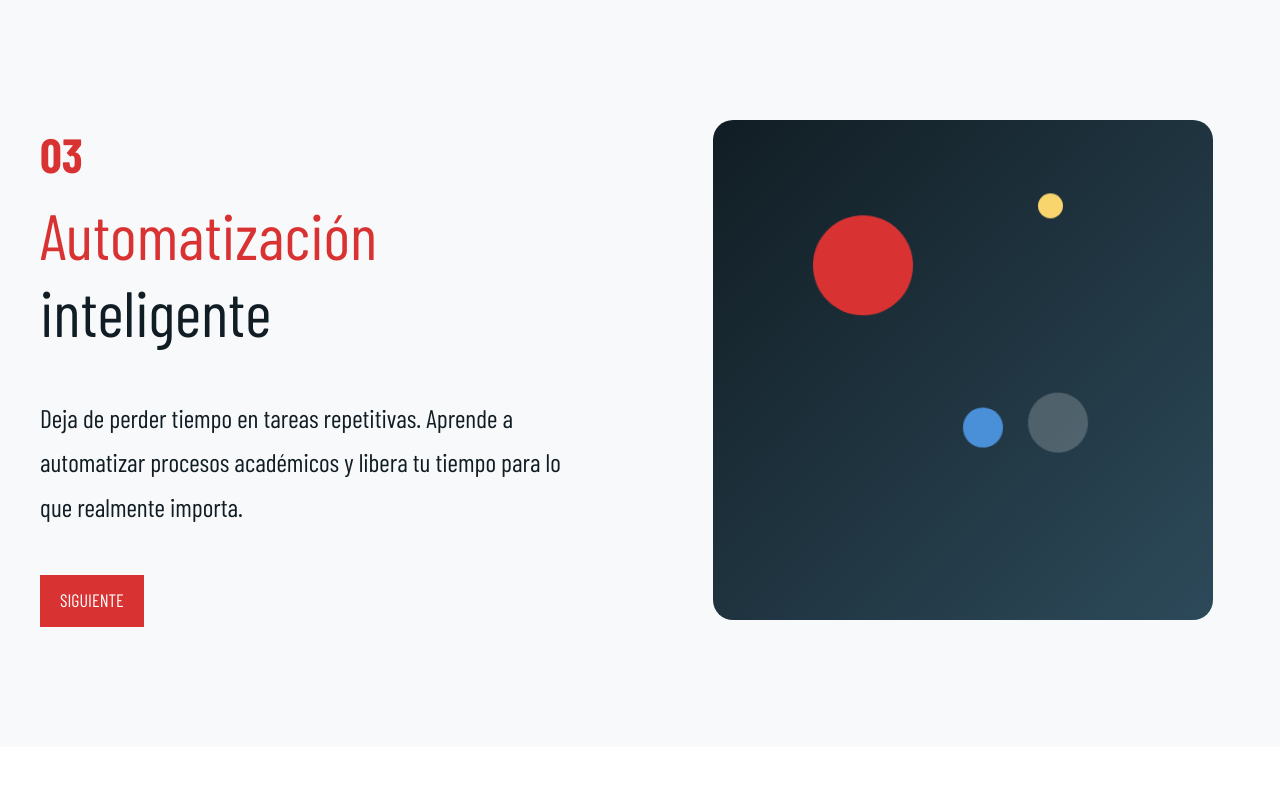
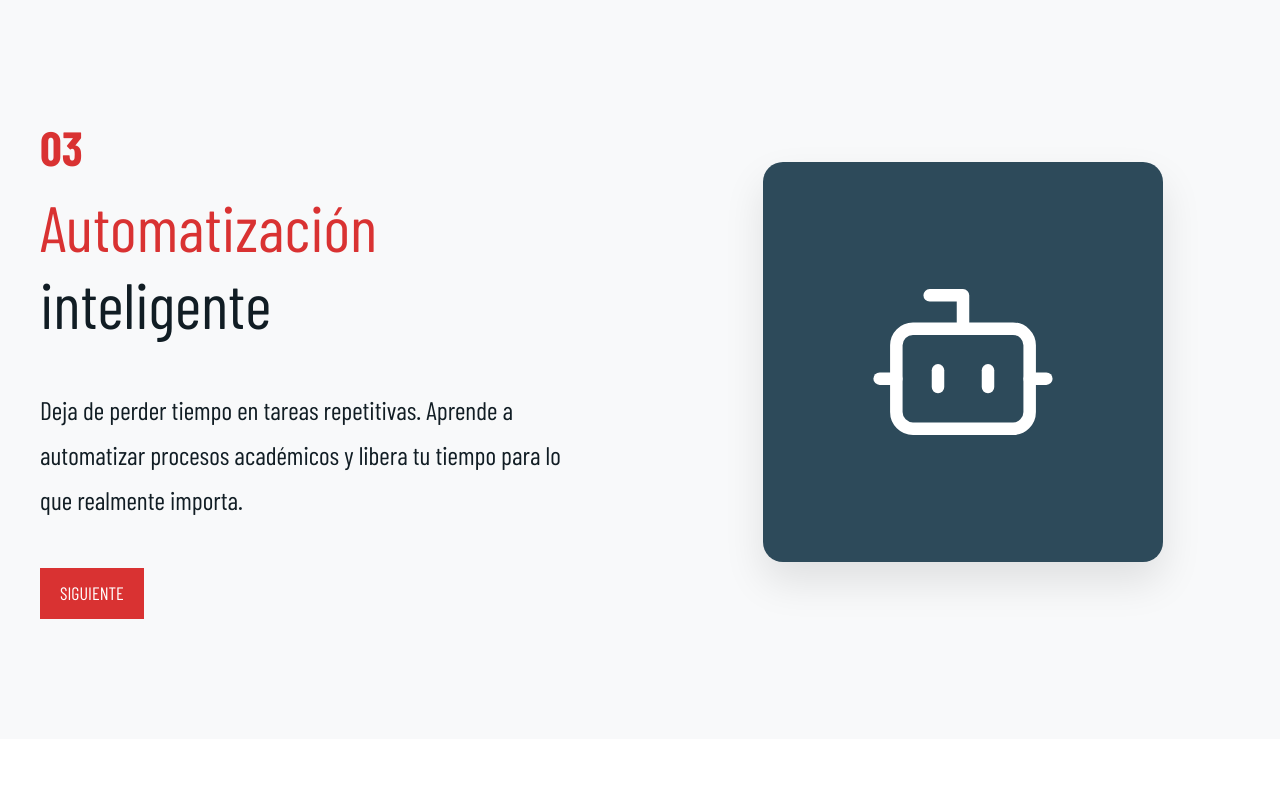
Before and after one commit to NataliaHerreraMurillo/dation-campus, a website built with Vite: page index.html in a window 1280 px wide. Shown: the part 3160-3960 px from the top of the page. Built offline with nearby package versions, Linux system fonts and the light colour scheme; a web font is replaced by a local one.

Commit message:
feat: create initial homepage with dynamic rendering of content sections and styling.

```diff
--- a/src/main.js
+++ b/src/main.js
@@ -95,9 +95,11 @@ function renderHomePage() {
           <a href="#paso2" class="btn btn-primary">SIGUIENTE</a>
         </div>
         <div class="process-step__illustration">
-          <div class="illustration-placeholder">
-            <div class="planet planet--1"></div>
-            <div class="planet planet--2"></div>
+          <div class="icon-placeholder bg-blue">
+            <svg xmlns="http://www.w3.org/2000/svg" viewBox="0 0 24 24" fill="none" stroke="currentColor" stroke-width="1.5" stroke-linecap="round" stroke-linejoin="round">
+              <path d="M2 3h6a4 4 0 0 1 4 4v14a3 3 0 0 0-3-3H2z"/>
+              <path d="M22 3h-6a4 4 0 0 0-4 4v14a3 3 0 0 1 3-3h7z"/>
+            </svg>
           </div>
         </div>
       </div>
@@ -118,9 +120,12 @@ function renderHomePage() {
           <a href="#paso3" class="btn btn-primary">SIGUIENTE</a>
         </div>
         <div class="process-step__illustration">
-          <div class="illustration-placeholder" style="background: rgba(255,255,255,0.1);">
-            <div class="planet planet--1"></div>
-            <div class="planet planet--2"></div>
+          <div class="icon-placeholder bg-red">
+            <svg xmlns="http://www.w3.org/2000/svg" viewBox="0 0 24 24" fill="none" stroke="currentColor" stroke-width="1.5" stroke-linecap="round" stroke-linejoin="round">
+              <circle cx="12" cy="12" r="10"/>
+              <circle cx="12" cy="12" r="6"/>
+              <circle cx="12" cy="12" r="2"/>
+            </svg>
           </div>
         </div>
       </div>
@@ -141,9 +146,15 @@ function renderHomePage() {
           <a href="#paso4" class="btn btn-primary">SIGUIENTE</a>
         </div>
         <div class="process-step__illustration">
-          <div class="illustration-placeholder">
-            <div class="planet planet--1"></div>
-            <div class="planet planet--2"></div>
+          <div class="icon-placeholder bg-gray">
+            <svg xmlns="http://www.w3.org/2000/svg" viewBox="0 0 24 24" fill="none" stroke="currentColor" stroke-width="1.5" stroke-linecap="round" stroke-linejoin="round">
+              <path d="M12 8V4H8"/>
+              <rect width="16" height="12" x="4" y="8" rx="2"/>
+              <path d="M2 14h2"/>
+              <path d="M20 14h2"/>
+              <path d="M15 13v2"/>
+              <path d="M9 13v2"/>
+            </svg>
           </div>
         </div>
       </div>
@@ -164,9 +175,13 @@ function renderHomePage() {
           <a href="#paso5" class="btn btn-outline">SIGUIENTE</a>
         </div>
         <div class="process-step__illustration">
-          <div class="illustration-placeholder">
-            <div class="planet planet--1"></div>
-            <div class="planet planet--2"></div>
+          <div class="icon-placeholder bg-blue">
+            <svg xmlns="http://www.w3.org/2000/svg" viewBox="0 0 24 24" fill="none" stroke="currentColor" stroke-width="1.5" stroke-linecap="round" stroke-linejoin="round">
+              <path d="M3 3v18h18"/>
+              <path d="M18 17V9"/>
+              <path d="M13 17V5"/>
+              <path d="M8 17v-3"/>
+            </svg>
           </div>
         </div>
       </div>
@@ -181,15 +196,17 @@ function renderHomePage() {
           </h2>
           <p class="process-step__text">
             Desarrolla aplicaciones simples y útiles con ayuda de IA
-            que puedes integrar en tu vida diaria universitaria:
+            que puedas integrar en tu vida diaria universitaria:
             desde organizadores hasta herramientas de estudio personalizadas.
           </p>
           <a href="${BASE}cursos.html" class="btn btn-primary">VER CURSOS</a>
         </div>
         <div class="process-step__illustration">
-          <div class="illustration-placeholder">
-            <div class="planet planet--1"></div>
-            <div class="planet planet--2"></div>
+          <div class="icon-placeholder bg-red">
+            <svg xmlns="http://www.w3.org/2000/svg" viewBox="0 0 24 24" fill="currentColor">
+              <path fill-rule="evenodd" d="M9.315 7.584C12.195 3.883 16.695 1.5 21.75 1.5a.75.75 0 01.75.75c0 5.056-2.383 9.555-6.084 12.436A6.75 6.75 0 019.75 22.5a.75.75 0 01-.75-.75v-4.131A15.838 15.838 0 016.382 15H2.25a.75.75 0 01-.75-.75 6.75 6.75 0 017.815-6.666zM15 6.75a2.25 2.25 0 100 4.5 2.25 2.25 0 000-4.5z" clip-rule="evenodd" />
+              <path d="M5.26 17.242a.75.75 0 10-.897-1.203 5.243 5.243 0 00-2.05 5.022.75.75 0 00.625.627 5.243 5.243 0 005.022-2.051.75.75 0 10-1.202-.897 3.744 3.744 0 01-3.008 1.51c0-1.23.592-2.323 1.51-3.008z" />
+            </svg>
           </div>
         </div>
       </div>
--- a/src/styles/homepage.css
+++ b/src/styles/homepage.css
@@ -279,77 +279,35 @@
    PLACEHOLDER ILLUSTRATION STYLES
    ======================================== */
 
-.illustration-placeholder {
+.icon-placeholder {
     width: 100%;
-    max-width: 500px;
+    max-width: 400px;
     aspect-ratio: 1;
-    background: linear-gradient(135deg, var(--color-primary-navy) 0%, #2d4a5a 100%);
     border-radius: 20px;
     display: flex;
     align-items: center;
     justify-content: center;
     position: relative;
     overflow: hidden;
+    color: var(--color-text-light);
+    box-shadow: 0 20px 40px rgba(0, 0, 0, 0.1);
 }
 
-.illustration-placeholder::before {
-    content: '';
-    position: absolute;
-    width: 100px;
-    height: 100px;
-    background: var(--color-primary-red);
-    border-radius: 50%;
-    top: 20%;
-    left: 20%;
-    animation: float 6s ease-in-out infinite;
+.icon-placeholder svg {
+    width: 50%;
+    height: auto;
 }
 
-.illustration-placeholder::after {
-    content: '';
-    position: absolute;
-    width: 60px;
-    height: 60px;
-    background: rgba(255, 255, 255, 0.2);
-    border-radius: 50%;
-    bottom: 30%;
-    right: 25%;
-    animation: float 8s ease-in-out infinite reverse;
+.bg-red {
+    background: var(--color-primary-red);
 }
 
-@keyframes float {
-
-    0%,
-    100% {
-        transform: translateY(0) rotate(0deg);
-    }
-
-    50% {
-        transform: translateY(-20px) rotate(5deg);
-    }
+.bg-blue {
+    background: #4a90d9;
 }
 
-/* Additional floating elements */
-.illustration-placeholder .planet {
-    position: absolute;
-    border-radius: 50%;
-}
-
-.illustration-placeholder .planet--1 {
-    width: 40px;
-    height: 40px;
-    background: #4a90d9;
-    top: 60%;
-    left: 50%;
-    animation: float 7s ease-in-out infinite;
-}
-
-.illustration-placeholder .planet--2 {
-    width: 25px;
-    height: 25px;
-    background: #f9d56e;
-    top: 15%;
-    right: 30%;
-    animation: float 5s ease-in-out infinite 0.5s;
+.bg-gray {
+    background: #2d4a5a;
 }
 
 /* ========================================
@@ -380,7 +338,7 @@
 }
 
 @media (max-width: 768px) {
-    .illustration-placeholder {
+    .icon-placeholder {
         max-width: 300px;
     }
 
```
